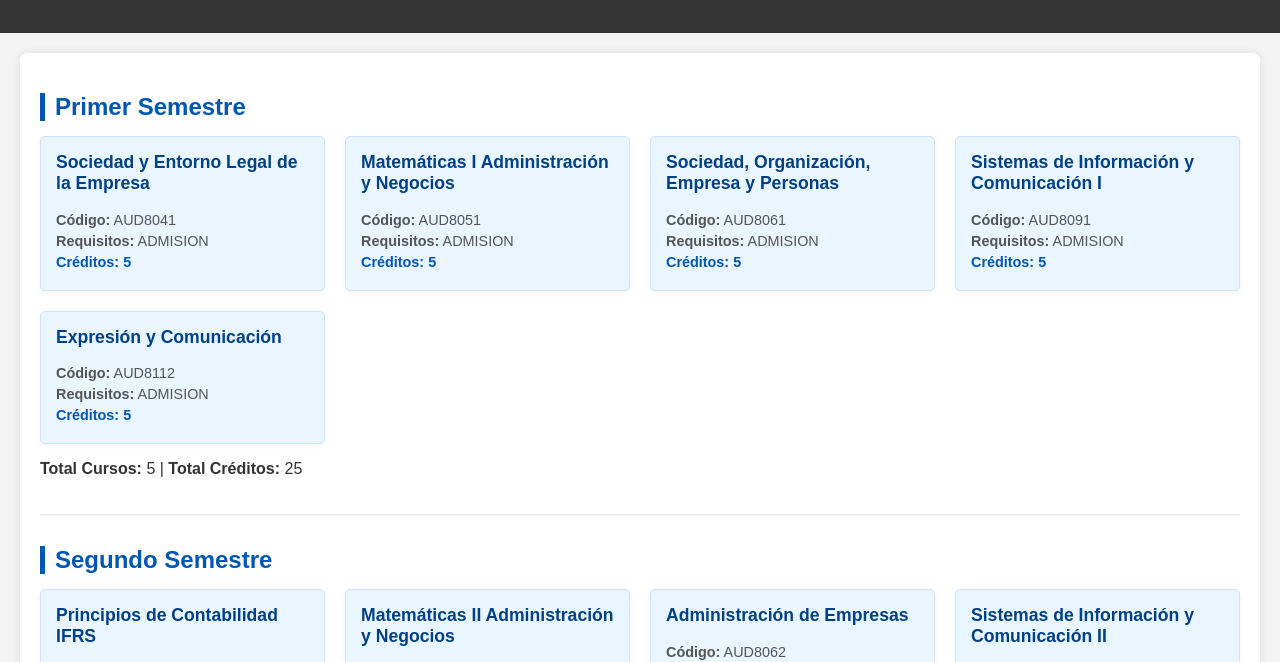
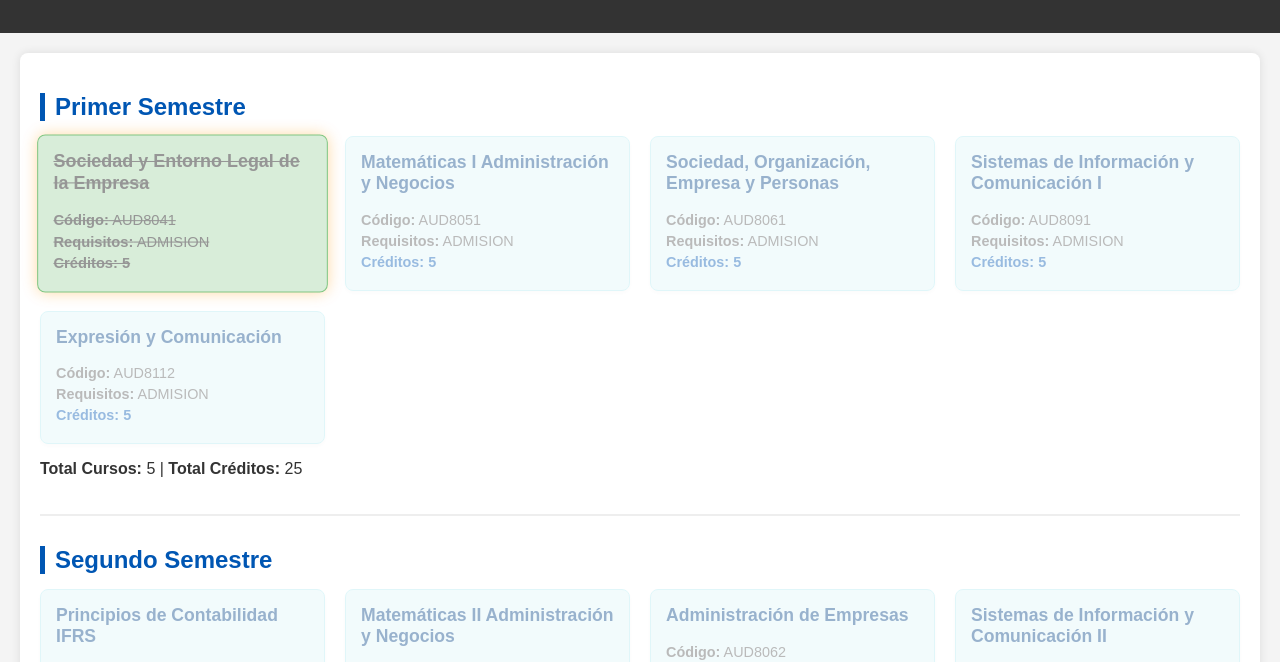
Before and after one commit to jlkhgfd/Malla-Contador-Auditor, a plain HTML site: page index.html in a window 1280 px wide. Both pictures are taken after a click on the element 182 px from the left and 307 px from the top of the page. Shown: the part 94-756 px from the top of the page. Drawn offline with Linux system fonts and the light colour scheme.

Commit message:
Update style.css

```diff
--- a/style.css
+++ b/style.css
@@ -46,17 +46,19 @@ main {
 
 .asignaturas-grid {
     display: grid;
-    grid-template-columns: repeat(auto-fill, minmax(280px, 1fr)); /* 300px min width */
+    grid-template-columns: repeat(auto-fill, minmax(280px, 1fr));
     gap: 20px;
 }
 
 .asignatura-card {
-    background-color: #e9f5ff;
-    border: 1px solid #cce5ff;
-    border-radius: 5px;
+    background-color: #e0f7fa; /* Color de fondo base para ramos */
+    border: 1px solid #b2ebf2;
+    border-radius: 8px;
     padding: 15px;
     box-shadow: 0 2px 5px rgba(0, 0, 0, 0.05);
-    transition: transform 0.2s ease, box-shadow 0.2s ease;
+    transition: transform 0.2s ease, box-shadow 0.2s ease, background-color 0.3s ease, opacity 0.3s ease; /* Añadido transition para opacidad y background */
+    cursor: pointer; /* Hace que el cursor indique que es clicable */
+    position: relative; /* Para posibles iconos o marcas */
 }
 
 .asignatura-card:hover {
@@ -96,25 +98,41 @@ footer {
     font-size: 0.9em;
 }
 
-/* --- Nuevos estilos para interactividad --- */
+/* --- Estilos para interactividad --- */
 
 /* Estilos para el ramo clickeado */
-.asignatura-card.clicked {
-    opacity: 0.6; /* Disminuye la intensidad */
-    border-color: #007bff;
-    background-color: #e0f2f7; /* Un color ligeramente diferente */
-    transform: scale(0.98); /* Ligeramente más pequeño */
+.asignatura-card.clickeado {
+    border-color: #ff9800;
+    box-shadow: 0 0 15px rgba(255, 152, 0, 0.5);
+    transform: scale(1.02);
+    z-index: 2; /* Para que quede por encima de los oscurecidos */
+    background-color: #fff3e0; /* Color de fondo para el ramo clicado */
 }
 
-/* Estilos para los ramos que el ramo clickeado "abre" (prerrequisitos) */
+/* Estilos para los ramos que se 'abren' (sucesores en la cadena de prerrequisitos) */
 .asignatura-card.abre-ramo {
-    background-color: #d4edda; /* Verde claro para resaltar */
-    border-color: #28a745; /* Borde verde */
-    box-shadow: 0 0 15px rgba(40, 167, 69, 0.4); /* Sombra verde */
-    transform: translateY(-3px) scale(1.02); /* Destacar un poco */
+    background-color: #d4edda; /* Un verde claro para ramos que se 'abren' */
+    border-color: #28a745;
+    box-shadow: 0 0 10px rgba(40, 167, 69, 0.4);
+    z-index: 1;
 }
 
-/* Transición suave para todos los cambios */
-.asignatura-card {
-    transition: all 0.3s ease-in-out;
+/* Estilos para oscurecer los ramos no relevantes */
+.asignatura-card.se-oscurece:not(.aprobado):not(.clickeado):not(.abre-ramo) {
+    opacity: 0.4;
+    pointer-events: none; /* Deshabilita clics en los ramos oscurecidos */
 }
+
+/* --- Nuevo estilo para ramos 'aprobados' --- */
+.asignatura-card.aprobado {
+    background-color: #c8e6c9; /* Un verde más sólido para ramos aprobados */
+    border-color: #4CAF50;
+    text-decoration: line-through; /* Tachar el texto */
+    opacity: 0.7; /* Ligeramente opaco para indicar "completado" */
+    color: #6a6a6a; /* Color de texto más tenue */
+}
+
+.asignatura-card.aprobado h3,
+.asignatura-card.aprobado p {
+    color: #6a6a6a; /* Asegurar que el texto dentro también sea más tenue */
+}
```
